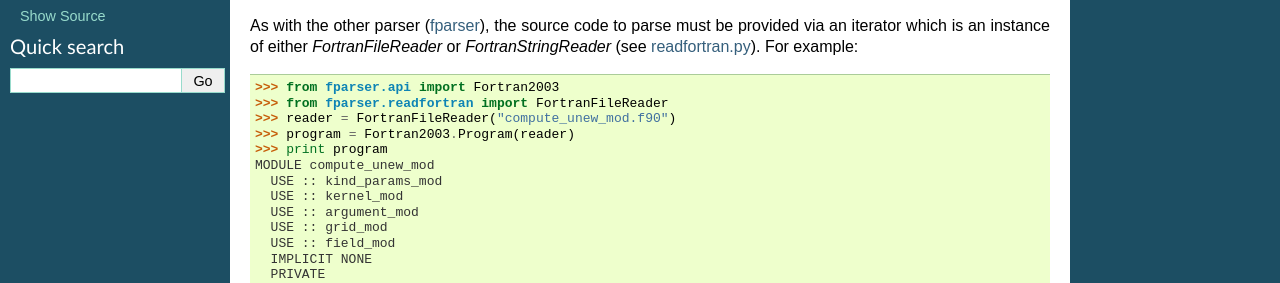
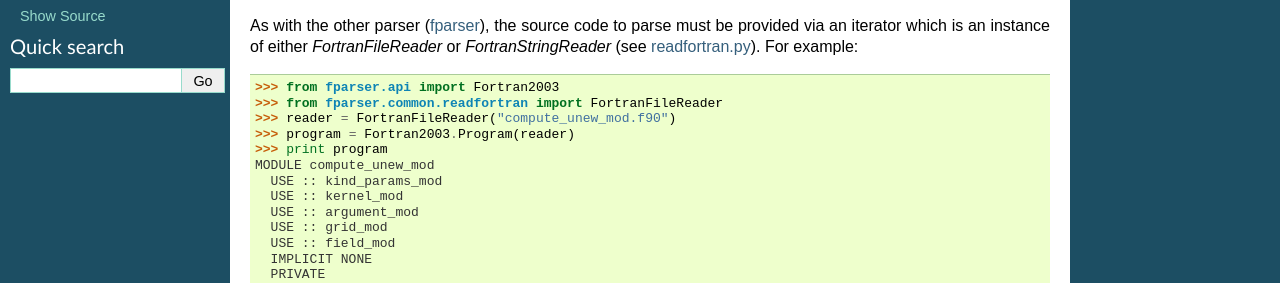
Before and after one commit to pearu/f2py, a Sphinx documentation site: the page built from doc/fparser2.rst, in a window 1280 px wide. Shown: the part 211-494 px from the top of the page. Built offline with Sphinx 7.4.7, drawn with Linux system fonts in a browser that asks for light colours.

Commit message:
Update documentation with new paths.

```diff
--- a/doc/fparser.rst
+++ b/doc/fparser.rst
@@ -246,7 +246,7 @@ For example,
 
 ::
 
-  >>> from fparser.readfortran import *
+  >>> from fparser.common.readfortran import *
   >>> import os
   >>> reader = FortranFileReader(os.path.expanduser('~/src/blas/daxpy.f'))
   >>> reader.next()
--- a/doc/fparser2.rst
+++ b/doc/fparser2.rst
@@ -22,7 +22,7 @@ must be provided via an iterator which is an instance of either
 ::
 
     >>> from fparser.api import Fortran2003
-    >>> from fparser.readfortran import FortranFileReader
+    >>> from fparser.common.readfortran import FortranFileReader
     >>> reader = FortranFileReader("compute_unew_mod.f90")
     >>> program = Fortran2003.Program(reader)
     >>> print program
```
Also changed, not shown: 1 other file.
